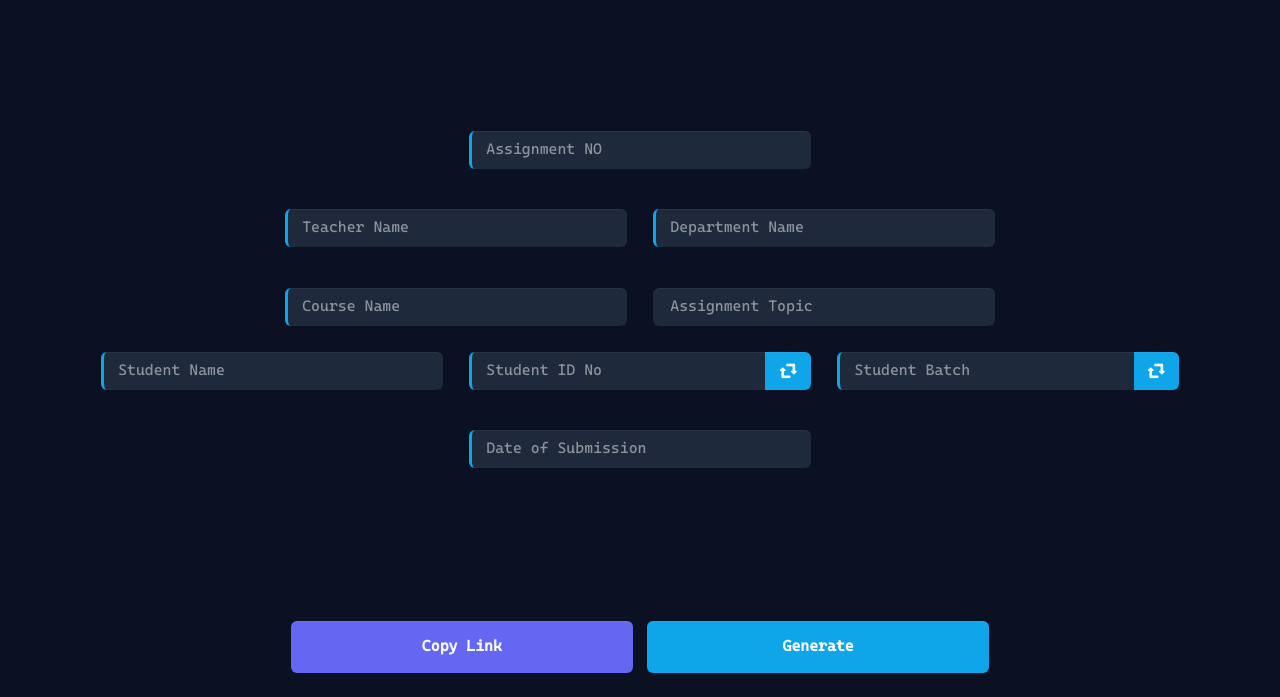
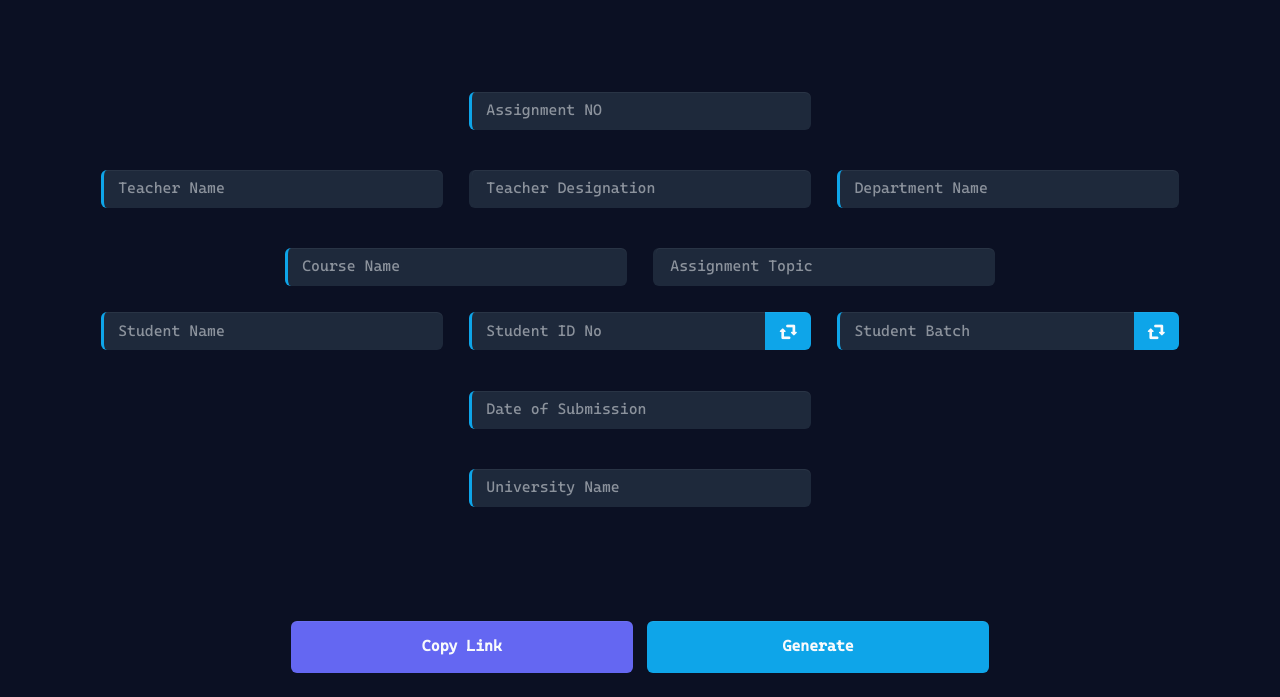
Before and after one commit to tz-shuhag/coverpage, a plain HTML site: page index.html in a window 1280 px wide. Shown: the part 103-800 px from the top of the page. Drawn offline with Linux system fonts and the light colour scheme.

Commit message:
Update index.html

```diff
--- a/index.html
+++ b/index.html
@@ -57,6 +57,7 @@
             </div>
             <div>
                 <i><input required="" type="text" name="tn"><label>Teacher Name</label></i>
+                <i><input type="text" name="tc"><label>Teacher Designation</label></i>
                 <i><input required="" type="text" name="td"><label>Department Name</label></i>
             </div>
             <div>
@@ -77,6 +78,9 @@
             <div>
                 <i><input required="" type="text" name="sd"><label>Date of Submission</label></i>
             </div>
+           <div>
+                <i><input required="" type="text" name="un"><label>University Name</label></i>
+            </div>
             <input type="submit" value="Submit">
         </form>
         <footer>
```
